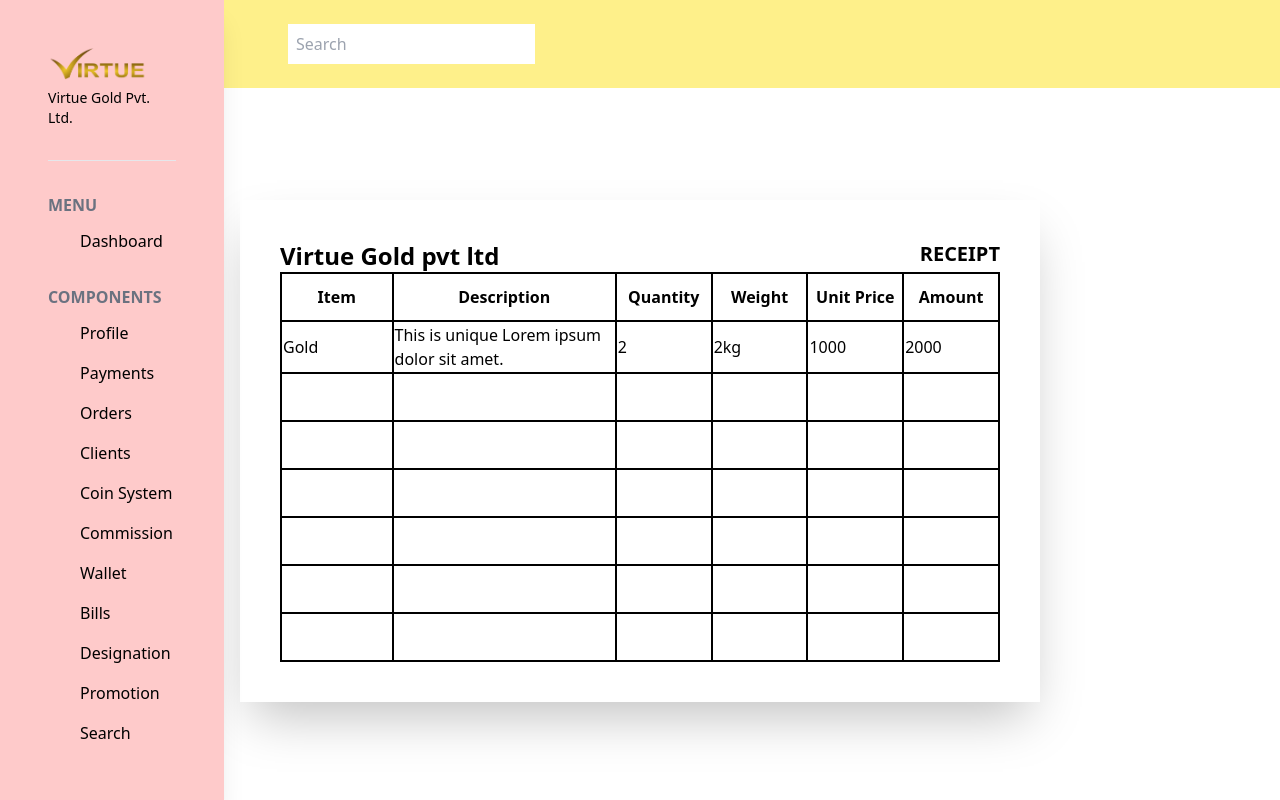
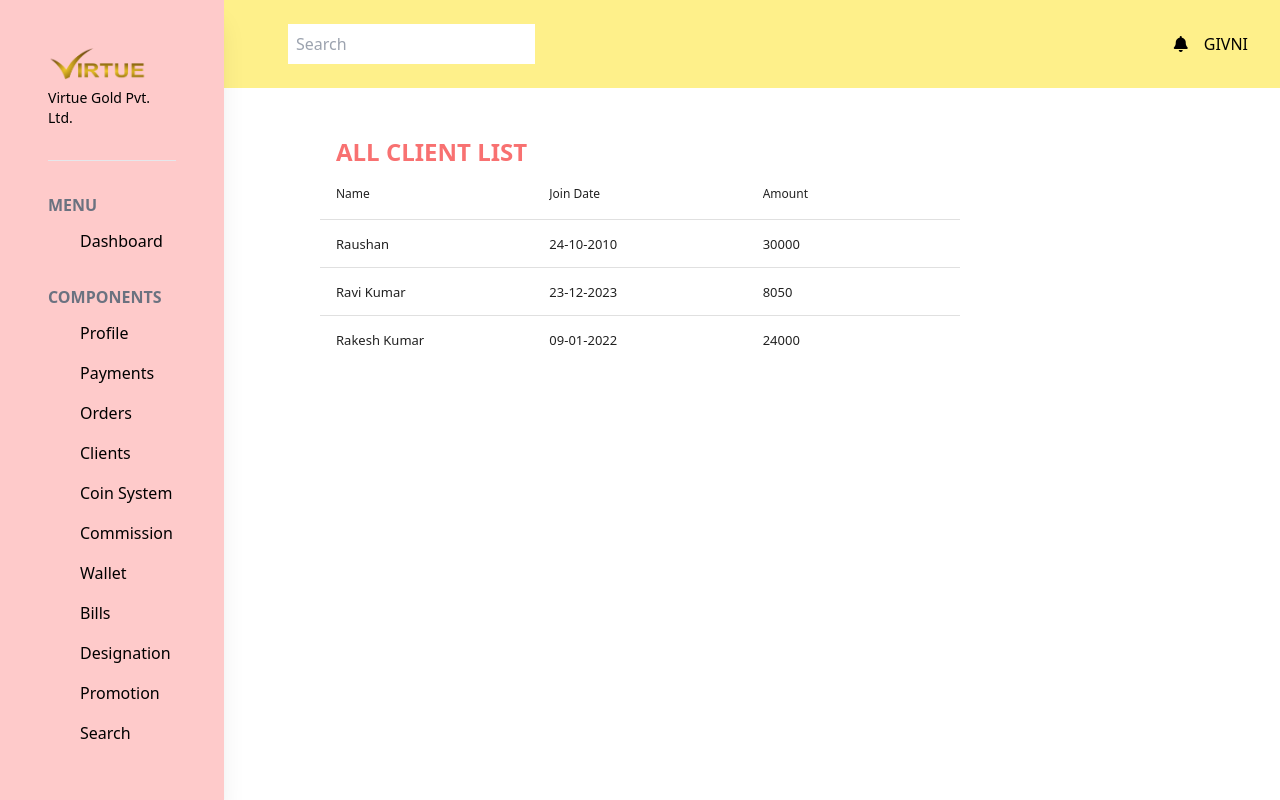
Before and after one commit to Raushan-Kumar95/virtue-gold-Givni, a React (Vite) app: page /clients in a window 1280 px wide. Built offline with nearby package versions, Linux system fonts and the light colour scheme.

Commit message:
added more functionality to sidebar

```diff
--- a/package.json
+++ b/package.json
@@ -15,10 +15,12 @@
     "@mui/material": "^5.11.7",
     "formik": "^2.2.9",
     "react": "^18.2.0",
+    "react-data-table-component": "^7.5.3",
     "react-dom": "^18.2.0",
     "react-hook-form": "^7.43.0",
     "react-router-dom": "^6.8.0",
     "rn-material-ui-textfield": "^1.0.9",
+    "styled-components": "^5.3.6",
     "yup": "^0.32.11"
   },
   "devDependencies": {
--- a/src/App.jsx
+++ b/src/App.jsx
@@ -7,6 +7,7 @@ import PaySlipVoucher from './components/PaySlipVoucher'
 import { BrowserRouter, Routes, Route } from 'react-router-dom'
 import Sidebar from './components/sidebar/Sidebar'
 import SearchBar from './components/search/SearchBar'
+import Client from './components/client/Client'
 
 
 function App() {
@@ -23,11 +24,13 @@ function App() {
         {/* <PaySlipVoucher/> */}
         <div className='flex flex-col justify-between  gap-12'>
           <SearchBar />
-          <PaySlipVoucher />
+          {/* <PaySlipVoucher /> */}
 
           <Routes>
             <Route path='/signup' element={<Signup />} ></Route>
             <Route path='/profile' element={<ProfileDashboard />} ></Route>
+            <Route path='/clients' element={<Client />} ></Route>
+
           </Routes>
         </div>
       </BrowserRouter>
--- /dev/null
+++ b/src/components/client/Client.jsx
@@ -0,0 +1,61 @@
+import React from 'react'
+import DataTable from 'react-data-table-component';
+
+const columns = [
+    {
+        name: 'Name',
+        selector: row => row.name,
+        sortable:true
+
+    },
+    {
+        name: 'Join Date',
+        selector: row => row.date,
+        sortable:true
+    },
+    {
+        name: "Amount",
+        selector: row => row.amount,
+        sortable:true
+    }
+];
+
+const data = [
+    {
+        id: 1,
+        name: 'Raushan',
+        date: '24-10-2010',
+        amount: "30000"
+    },
+    {
+        id: 2,
+        name: 'Ravi Kumar',
+        date: '23-12-2023',
+        amount: "8050"
+    },
+    {
+        id: 3,
+        name: 'Rakesh Kumar',
+        date: '09-01-2022',
+        amount: "24000"
+    }
+]
+
+
+const Client = () => {
+  return (
+    <div className='flex flex-col justify-center px-8 md:px-[40vh]'>
+        <h1 className='text-2xl font-bold text-left pl-4 text-red-400'>ALL CLIENT LIST</h1>
+
+        <div>
+        <DataTable
+            columns={columns}
+            data={data}
+        />
+        </div>
+
+    </div>
+  )
+}
+
+export default Client
--- a/src/components/search/SearchBar.jsx
+++ b/src/components/search/SearchBar.jsx
@@ -5,9 +5,13 @@ const SearchBar = () => {
 
   return (
     <div className='w-full '>
-      <div className='bg-yellow-200 w-full h- flex items-center md:pl-48'>
-        <div className='pl-24 py-6 flex gap-8 items-center'>
+      <div className='bg-yellow-200 w-full min-h-[10vh] flex items-center md:pl-48'>
+        <div className='pl-24 pr-8 py-6 flex justify-between w-full gap-8 items-center'>
           <input className='px-2 py-2' type="text" name="search" id="" placeholder='Search' />
+          <div className='flex gap-4 justify-center items-center'>
+            <i className='fa fa-bell'></i>
+          <button className='uppercase'>Givni</button>
+          </div>
         </div>
       </div>
     </div>
--- a/src/components/sidebar/Sidebar.jsx
+++ b/src/components/sidebar/Sidebar.jsx
@@ -18,7 +18,7 @@ const Sidebar = () => {
 
     return (
         <div className='flex w-full absolute z-20 relative'>
-
+            <div className={`w-screen h-screen bg-white opacity-30 absolute hidden`}></div>
             <div className={`fixed overflow-y-scroll h-full overflow-x-none  md:flex shadow-xl top-0 left-0 bg-red-200  flex flex-col gap-8 h-screen px-12 py-12 md:block ${open ? navopenState : navcloseState}`}>
                 <header className=' flex flex-col gap-2 justify-center w-full'>
 
@@ -38,9 +38,8 @@ const Sidebar = () => {
                     <div className='flex flex-col gap-2'>
                         <ul className='flex items-center gap-4' >
                             <li onClick={() => setOpen(false)} className='flex gap-3 items-center' >
-                                <i className="  w-5"></i>
-
-                                <h1>Dashboard</h1>
+                                <i className="w-5"></i>
+                                <NavLink to="">Dashboard</NavLink>
                             </li>
 
 
--- a/src/components/sidebar/sidebarData.jsx
+++ b/src/components/sidebar/sidebarData.jsx
@@ -27,6 +27,7 @@ export const Menu =
     {
         "title": "Payments",
         "icon": "payment",
+        "path":"payment",
         "children": [
             { "title": "Payment Dashboard", "path": "/payments/dashboard" },
             { "title": "Payment History", "path": "/payments/history" },
@@ -36,6 +37,7 @@ export const Menu =
     {
         "title": "Orders",
         "icon": "shopping_cart",
+        "path":"orders",
         "children": [
             {
                 "title": "Order Notification",
@@ -46,6 +48,7 @@ export const Menu =
     {
         "title": "Clients",
         "icon": "group",
+        "path":"/clients",
         "children": [
             {
                 "title": "Client List",
@@ -56,6 +59,7 @@ export const Menu =
     {
         "title": "Coin System",
         "icon": "monetization_on",
+        "path" : "/coin",
         "children": [
             {
                 "title": "HDC Coin",
@@ -70,6 +74,7 @@ export const Menu =
     {
         "title": "Commission",
         "icon": "attach_money",
+        "path":"commision",
         "children": [
             {
                 "title": "Commission System",
@@ -80,6 +85,7 @@ export const Menu =
     {
         "title": "Wallet",
         "icon": "account_balance_wallet",
+        "path":"wallet",
         "children": [
             {
                 "title": "Wallet Management",
@@ -90,6 +96,7 @@ export const Menu =
     {
         "title": "Bills",
         "icon": "receipt",
+        "path":"bills",
         "children": [
             {
                 "title": "Dynamic Bill",
@@ -100,6 +107,7 @@ export const Menu =
     {
         "title": "Designation",
         "icon": "work",
+        "path":"deignation",
         "children": [
             {
                 "title": "Designation Post",
@@ -110,6 +118,7 @@ export const Menu =
     {
         "title": "Promotion",
         "icon": "trending_up",
+        "path":"/promotion",
         "children": [
             {
                 "title": "Promotion Target",
```
Also changed, not shown: 1 other file (tests, documents, lock files or other folders).
